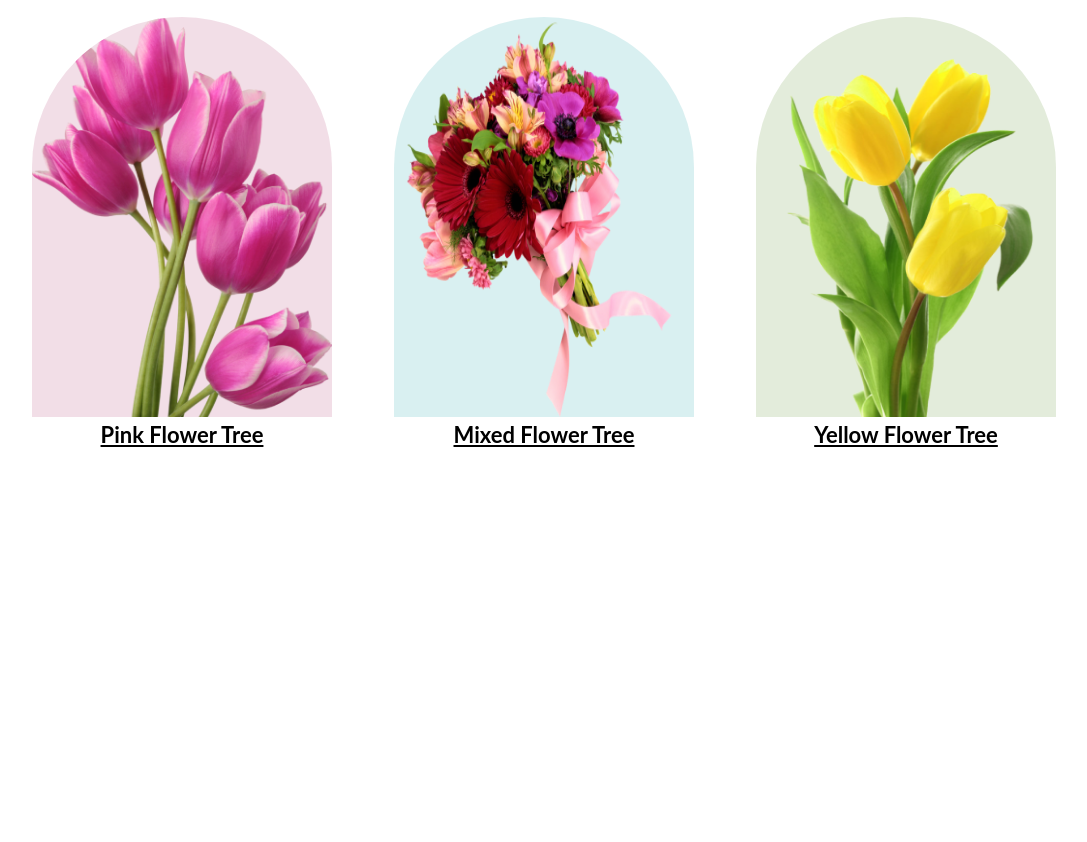
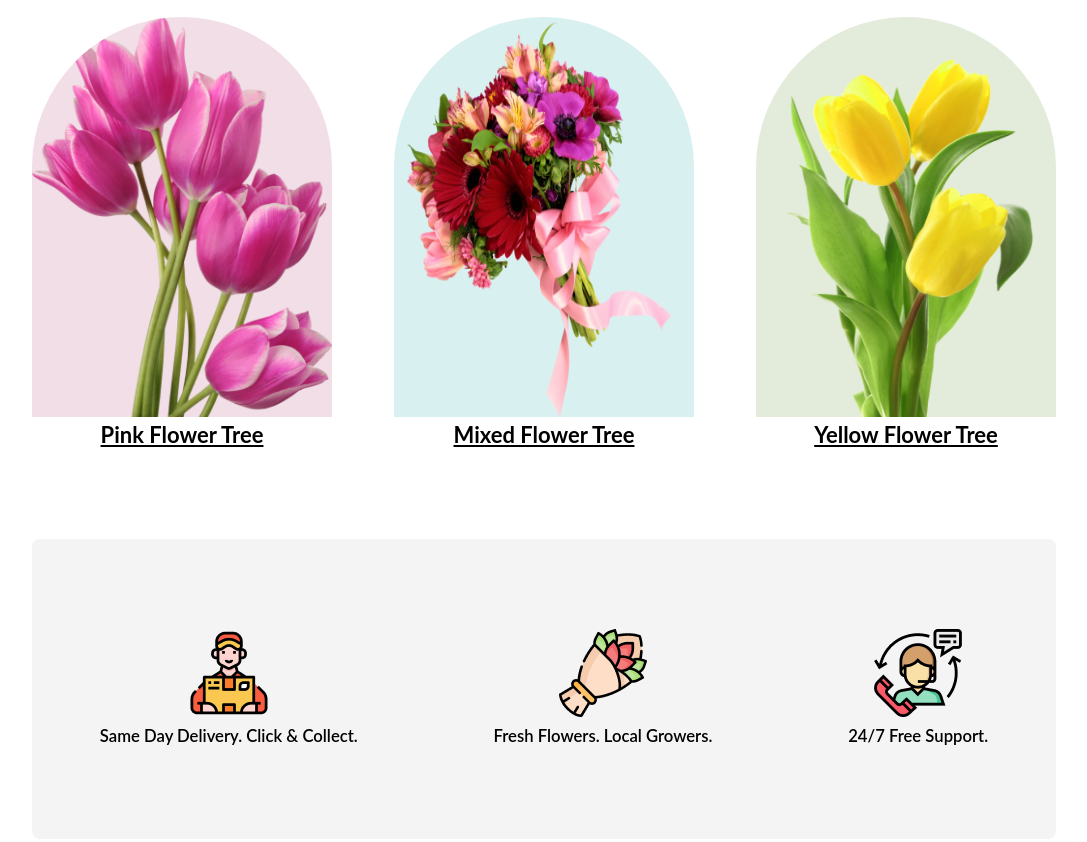
Before and after one commit to mehedi-mh/flower-shop-assignment, a plain HTML site: page index.html in a window 1280 px wide. Shown: the part 713-1555 px from the top of the page, without its empty margins (96-1183 px from the left). Before the commit the page ends 1227 px from the top, so only its background shows below. Drawn offline with Linux system fonts and the light colour scheme.

Commit message:
added extra section

```diff
--- a/index.html
+++ b/index.html
@@ -12,41 +12,63 @@
     </head>
     <body>
         <header>
-        <div class="front-page" >
+            <div class="front-page">
                 <div class="front-title">
-                <h1>Let's make<br> beautiful flowers a<br> part of your life.</h1>
-                <p class="front-description">It is a long established fact that a reader will be distracted by the readable<br> content of a page when looking at its layout. The point of using Lorem Ipsum is<br> that it has a more-or-less normal distribution of letters.</p>
+                    <h1>Let's make<br> beautiful flowers a<br> part of your
+                        life.</h1>
+                    <p class="front-description">It is a long established fact
+                        that a reader will be distracted by the readable<br>
+                        content of a page when looking at its layout. The point
+                        of using Lorem Ipsum is<br> that it has a more-or-less
+                        normal distribution of letters.</p>
 
                     <button class="btn">Shop Now</button>
 
                 </div>
                 <div class="front-img">
-                <img class="front-img" src="images/pngwing 10.png" alt="">
+                    <img class="front-img" src="images/pngwing 10.png" alt>
 
                 </div>
             </div>
         </header>
         <main>
             <section class="featured-section">
-            <div  class="featured-title">
+                <div class="featured-title">
                     <h3>Our Featured Flowers</h3>
-            <p>It is a long established fact that a reader will be distracted by the readable<br>
+                    <p>It is a long established fact that a reader will be
+                        distracted by the readable<br>
                         content of a page when looking at its layout</p>
                 </div>
                 <div class="featured-img">
-                <div >
-                    <img class="img-1" src="images/pngwing 6.png" alt="" height="400px" width="300px">
+                    <div>
+                        <img class="img-1" src="images/pngwing 6.png" alt
+                            height="400px" width="300px">
                         <figcaption class="caption"><u>Pink Flower Tree</u></figcaption>
                     </div>
                     <div>
-                    <img class="img-2" src="images/pngwing 5.png" alt=""   height="400px" width="300px">
+                        <img class="img-2" src="images/pngwing 5.png" alt
+                            height="400px" width="300px">
                         <figcaption class="caption"><u>Mixed Flower Tree</u></figcaption>
                     </div>
-                <div >
+                    <div>
 
-                    <img class="img-3" src="images/pngwing 7.png" alt=""  height="400px" width="300px">
+                        <img class="img-3" src="images/pngwing 7.png" alt
+                            height="400px" width="300px">
                         <figcaption class="caption"><u>Yellow Flower Tree</u></figcaption>
                     </div>
+                </div>
+            </section>
+
+            <section class="extra-section">
+
+                <div class><img src="images/Group 57.png" alt>
+                    <figcaption><small>Same Day Delivery. Click & Collect.</small></figcaption>
+                </div>
+                <div class><img src="images/Group 58.png" alt>
+                    <figcaption><small>Fresh Flowers. Local Growers.</small></figcaption>
+                </div>
+                <div class><img src="images/Group 59.png" alt>
+                    <figcaption><small>24/7 Free Support.</small></figcaption>
                 </div>
             </section>
         </main>
--- a/styles/design.css
+++ b/styles/design.css
@@ -141,3 +141,19 @@ body {
     font-weight: 700;
     line-height: 30px;
 }
+
+.extra-section {
+    width: auto;
+    height: 300px;
+    margin: 7% 10% 7% 10%;
+    align-items: center;
+    border-radius: 8px;
+    background: rgba(39, 39, 39, 0.05);
+    display: flex;
+    text-align: center;
+    font-family: Lato;
+    font-size: 20px;
+    font-weight: 600;
+    line-height: 25px;
+    justify-content: space-around;
+}
```
Lines whose indentation alone changed are shown as unchanged.
